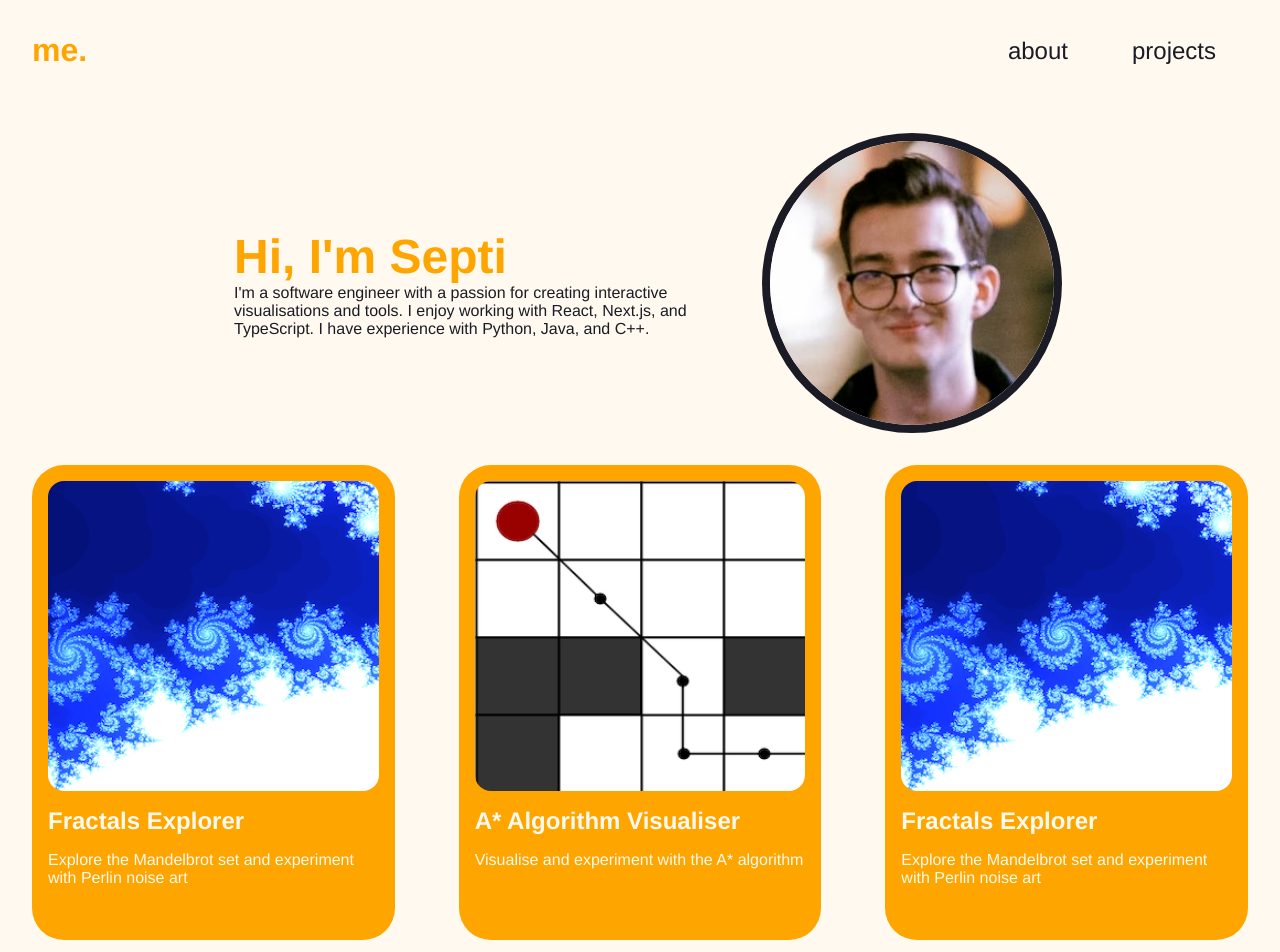
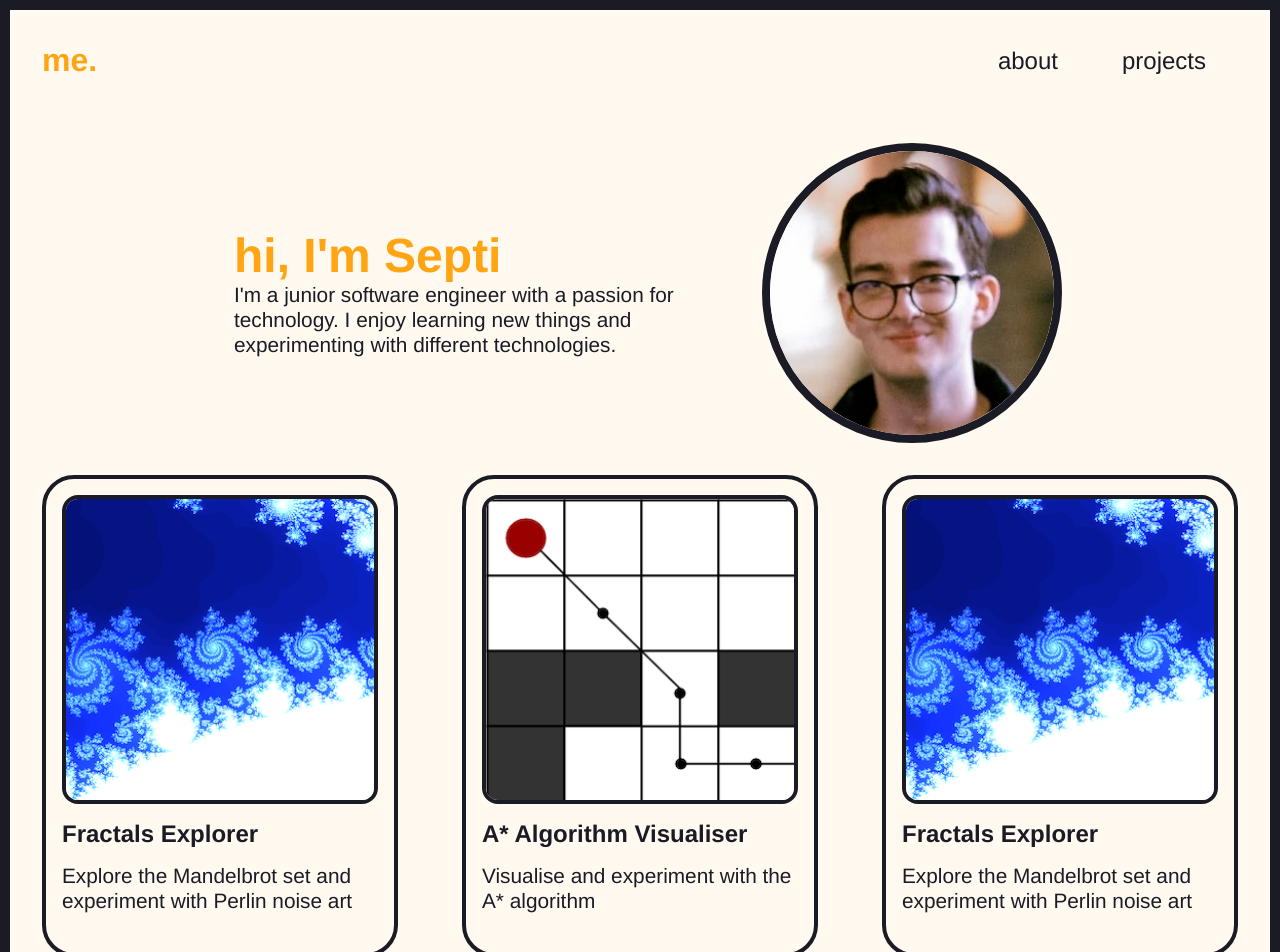
Before and after one commit to Septy2000/Portfolio-Website, a Next.js app: page / in a window 1280 px wide. Shown: the top 952 px of the page. Built offline with nearby package versions, Linux system fonts and the light colour scheme.

Commit message:
Added border sizes to theme; Changed card design (100th time and not the last time); Added border to whole page to make it look like a paper; Changed size of about text;

```diff
--- a/src/app/page.tsx
+++ b/src/app/page.tsx
@@ -1,6 +1,5 @@
 "use client";
 import React from "react";
-import styled from "styled-components";
 import { usePathname } from "next/navigation";
 import { PortraitImage } from "@/components/images/Images.styled";
 import Card from "@/components/containers/Card/Card";
@@ -12,7 +11,6 @@ import {
     AboutBody,
 } from "@/components/containers/AboutContainer/AboutContainer.styled";
 import { CardsContainer } from "@/components/containers/CardsContainer/CardsContainer.styled";
-import { Header, Text } from "@/components/typography/Typography";
 import {
     image_missing_image,
     mandelbrot_thumbnail_image,
@@ -24,12 +22,11 @@ function AboutMe() {
     return (
         <MainInformationContainer>
             <AboutContainer>
-                <AboutNameHeader>Hi, I&apos;m Septi</AboutNameHeader>
+                <AboutNameHeader>hi, I&apos;m Septi</AboutNameHeader>
                 <AboutBody>
-                    I&apos;m a software engineer with a passion for creating
-                    interactive visualisations and tools. I enjoy working with
-                    React, Next.js, and TypeScript. I have experience with
-                    Python, Java, and C++.
+                    I&apos;m a junior software engineer with a passion for
+                    technology. I enjoy learning new things and experimenting
+                    with different technologies.
                 </AboutBody>
             </AboutContainer>
             <PortraitImage
--- a/src/components/NavigationBar/NavigationBar.styled.tsx
+++ b/src/components/NavigationBar/NavigationBar.styled.tsx
@@ -12,7 +12,7 @@ export const Header = styled.header`
 
 export const Name = styled.h1`
     font-size: 2rem;
-    color: orange;
+    color: ${({ theme }) => theme.colors.orange};
 `;
 
 export const NavigationContainer = styled.nav`
--- a/src/components/containers/AboutContainer/AboutContainer.styled.tsx
+++ b/src/components/containers/AboutContainer/AboutContainer.styled.tsx
@@ -8,9 +8,11 @@ export const AboutContainer = styled.div`
 
 export const AboutNameHeader = styled.h1`
     font-size: 3rem;
-    color: orange;
+    color: ${({ theme }) => theme.colors.orange};
 `;
 
 export const AboutBody = styled.p`
     color: ${({ theme }) => theme.colors.text.primary};
+    font-size: 1.3rem;
+    line-height: 1.2;
 `;
--- a/src/components/containers/Card/Card.styled.tsx
+++ b/src/components/containers/Card/Card.styled.tsx
@@ -3,21 +3,27 @@ import Image from "next/image";
 
 export const Card = styled.div`
     width: 100%;
-    max-width: 500px;
+    max-width: 500;
     border-radius: ${({ theme }) => theme.borderRadius.medium};
     display: flex;
     flex-direction: column;
-    background-color: orange;
+    background-color: ${({ theme }) => theme.colors.surface.primary};
+    border: ${({ theme }) =>
+        `${theme.border.medium} solid ${theme.colors.surface.secondary}`};
     height: 100%;
     padding: ${({ theme }) => theme.padding.small};
-    transition: transform 0.2s;
+    transition: transform 0.2s, border 0.2s;
     &:hover {
-        transform: scale(1.03);
+        transform: scale(1.02);
+        border: ${({ theme }) =>
+            `${theme.border.large} solid ${theme.colors.surface.secondary}`};
     }
 `;
 
 export const CardImage = styled(Image)`
     border-radius: ${({ theme }) => theme.borderRadius.small};
+    border: ${({ theme }) =>
+        `${theme.border.medium} solid ${theme.colors.surface.secondary}`};
     margin-bottom: ${({ theme }) => theme.margin.small};
     width: 100%;
     height: 70%;
@@ -25,11 +31,13 @@ export const CardImage = styled(Image)`
 `;
 
 export const Header = styled.h2`
-    color: ${({ theme }) => theme.colors.text.secondary};
+    color: ${({ theme }) => theme.colors.text.primary};
     margin-bottom: ${({ theme }) => theme.margin.small};
 `;
 
 export const Body = styled.p`
-    color: ${({ theme }) => theme.colors.text.secondary};
+    color: ${({ theme }) => theme.colors.text.primary};
     margin-bottom: ${({ theme }) => theme.margin.small};
+    font-size: 1.3rem;
+    line-height: 1.2;
 `;
--- a/src/components/images/Images.styled.tsx
+++ b/src/components/images/Images.styled.tsx
@@ -2,6 +2,7 @@ import Image from "next/image";
 import styled from "styled-components";
 
 export const PortraitImage = styled(Image)`
-    border: 8px solid ${({ theme }) => theme.colors.surface.secondary};
+    border: ${({ theme }) =>
+        `${theme.border.xlarge} solid ${theme.colors.surface.secondary}`};
     border-radius: 50%;
 `;
--- a/src/styles/GlobalStyles.tsx
+++ b/src/styles/GlobalStyles.tsx
@@ -10,7 +10,8 @@ const GlobalStyles = createGlobalStyle`
 
     body {
         background: #fff9f0;
-        /* max-width: ${({ theme }) => theme.screen.large}; */
+        border: ${({ theme }) =>
+            `${theme.border.xxlarge} solid ${theme.colors.surface.secondary}`};
     }
 `;
 export default GlobalStyles;
--- a/src/styles/theme/theme.tsx
+++ b/src/styles/theme/theme.tsx
@@ -11,6 +11,7 @@ const theme = {
             tertiary: "#BBE2EC",
         },
         green: "#0D9276",
+        orange: "#ffa514",
     },
 
     padding: {
@@ -34,6 +35,14 @@ const theme = {
         xlarge: "64px",
     },
 
+    border: {
+        small: "2px",
+        medium: "4px",
+        large: "6px",
+        xlarge: "8px",
+        xxlarge: "10px",
+    },
+
     screen: {
         small: "600px",
         medium: "768px",
```
Also changed, not shown: src/components/containers/ExperienceContainer                                  /ExperienceContainer.styled.tsx (added), src/components/containers/ExperienceContainer                                  /ExperienceContainer.tsx (added).
